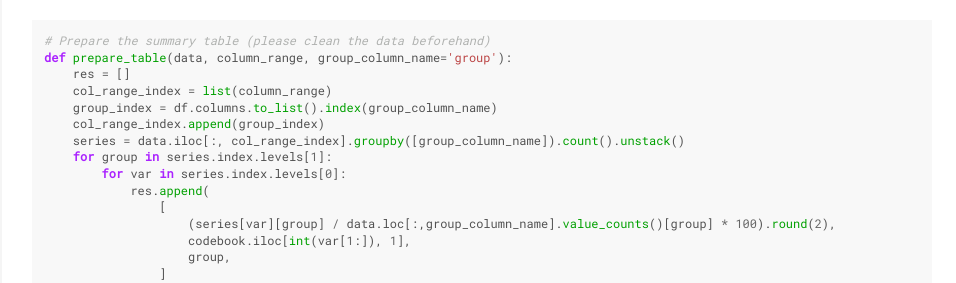
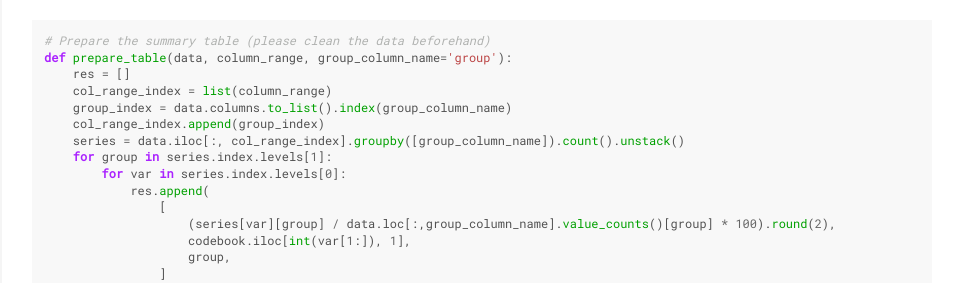
Before and after one commit to RuoyunLin/ruoyunlin.github.io, a Jekyll site: the page built from _posts/2019-07-21-surveymonkey-python-analysis.markdown, in a window 1280 px wide. Shown: the part 4623-4906 px from the top of the page, without its empty margins (318-1274 px from the left). Built offline with Jekyll 4.4.1, drawn with Linux system fonts in a browser that asks for light colours.

Commit message:
change df into data

```diff
--- a/_posts/2019-07-21-surveymonkey-python-analysis.markdown
+++ b/_posts/2019-07-21-surveymonkey-python-analysis.markdown
@@ -89,7 +89,7 @@
 def prepare_table(data, column_range, group_column_name='group'):
     res = []
     col_range_index = list(column_range)
-    group_index = df.columns.to_list().index(group_column_name)
+    group_index = data.columns.to_list().index(group_column_name)
     col_range_index.append(group_index)
     series = data.iloc[:, col_range_index].groupby([group_column_name]).count().unstack()
     for group in series.index.levels[1]:
@@ -108,7 +108,7 @@
 def gen_chart_checkbox(data, column_range, group_column_name='group'):
     listOfGroup = list(data.loc[:,group_column_name].unique())
     listOfGroup.sort()
-    table_sum = prepare_table(df, column_range, group_column_name)
+    table_sum = prepare_table(data, column_range, group_column_name)
 
     print("Number of answers in each group: ")
     print(data.loc[:,group_column_name].value_counts())
@@ -161,7 +161,7 @@
         .round(2)
     )
 
-    listOfGroup = list(df.loc[:,group_column_name].unique())
+    listOfGroup = list(data.loc[:,group_column_name].unique())
     listOfGroup.sort()
 
     fig, ax = plt.subplots(figsize=(10, 8))
```
